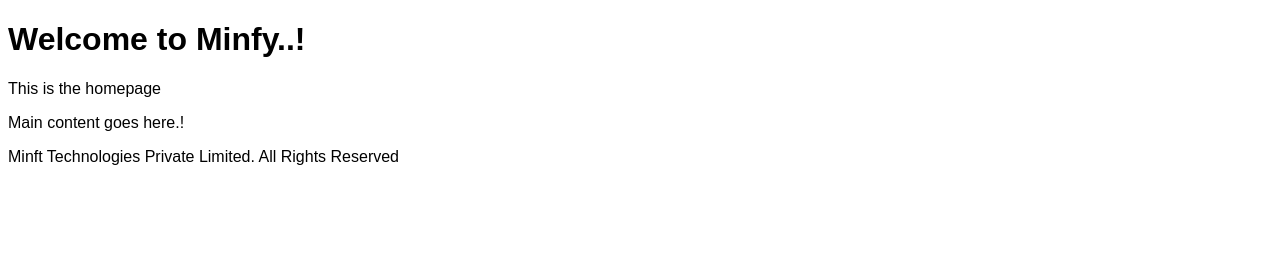
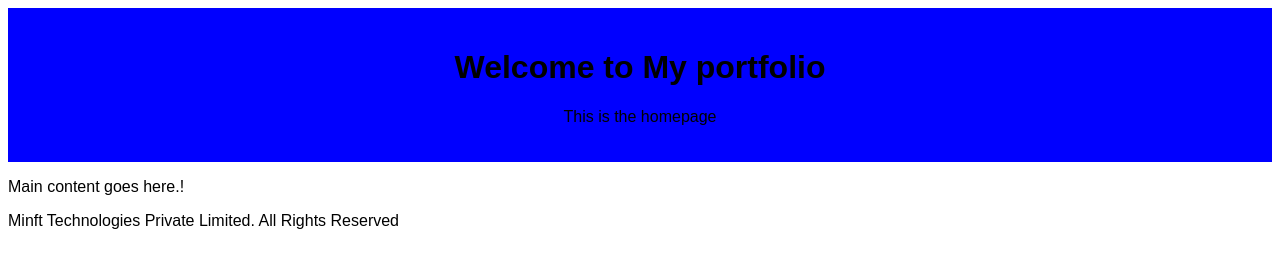
Before and after one commit to PriyeshRaiMinfy/GitAssignment3, a plain HTML site: page index.html in a window 1280 px wide. Drawn offline with Linux system fonts and the light colour scheme.

Commit message:
branch B : header edit

```diff
--- a/index.html
+++ b/index.html
@@ -11,8 +11,8 @@
     </style>
 </head>
 <body>
-    <header>
-        <h1>Welcome to Minfy..!</h1>
+    <header style="background-color: blue; padding: 20px; text-align: center;">
+        <h1>Welcome to My portfolio</h1>
         <p>This is the homepage</p>
     </header>
     <main>
```
